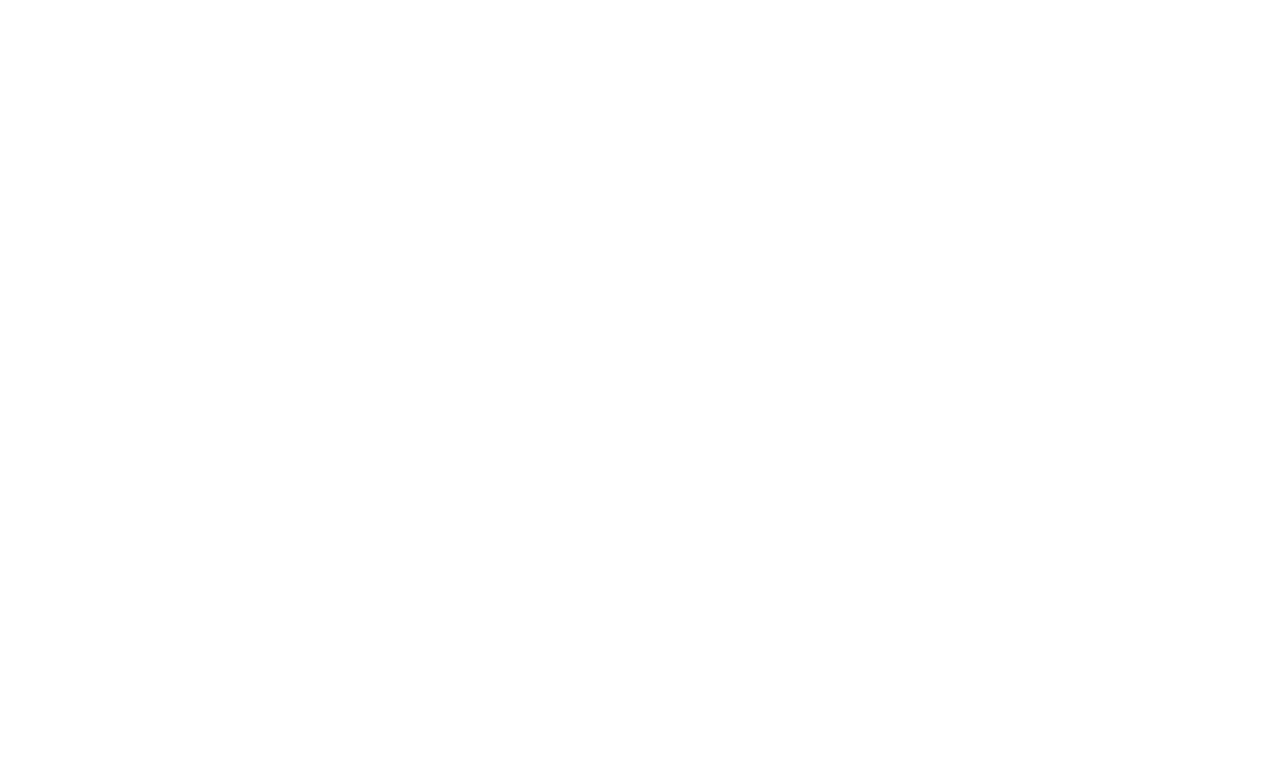
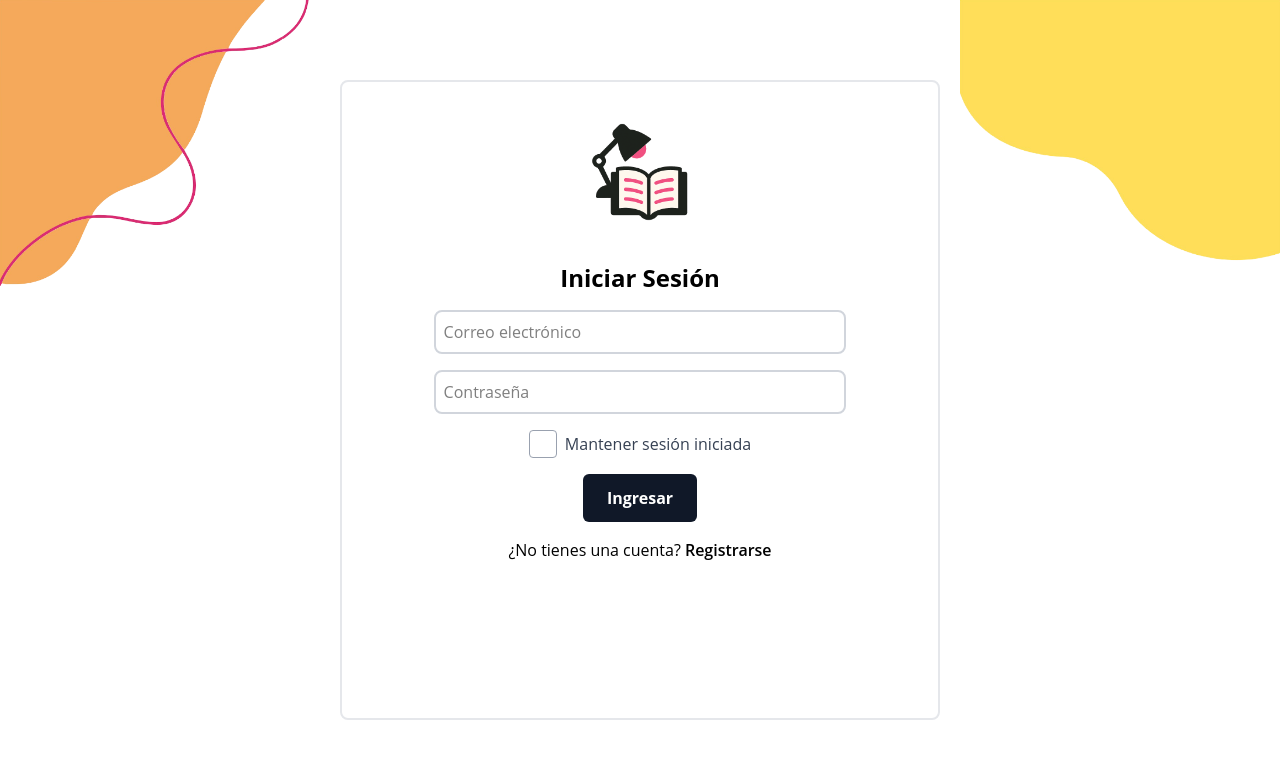
Before and after one commit to xhandlr/note-forge, a React (Vite) app in the folder note-forge-ui/: page /note-forge/login in a window 1280 px wide. Before the commit this address had no page. Shown: the top 758 px of the page. Built offline with nearby package versions, Linux system fonts and the light colour scheme.

Commit message:
fix: corregir rutas de imágenes para producción en gh-pages

```diff
--- a/note-forge-ui/package.json
+++ b/note-forge-ui/package.json
@@ -29,7 +29,9 @@
     "dev": "vite",
     "build": "vite build",
     "preview": "vite preview",
-    "lint": "eslint . --ext js,jsx --fix"
+    "lint": "eslint . --ext js,jsx --fix",
+    "predeploy": "npm run build",
+    "deploy": "gh-pages -d dist"
   },
   "devDependencies": {
     "@eslint/config-array": "^0.21.0",
@@ -40,6 +42,7 @@
     "eslint": "^9.31.0",
     "eslint-plugin-react": "^7.37.5",
     "eslint-plugin-react-hooks": "^5.2.0",
+    "gh-pages": "^6.3.0",
     "vite": "^6.2.3"
   }
 }
--- a/note-forge-ui/src/components/UI/BgDecoration.jsx
+++ b/note-forge-ui/src/components/UI/BgDecoration.jsx
@@ -1,7 +1,9 @@
 import React from "react";
 
 function BgDecoration({file, position = "top-0 left-0",size = "w-xs h-xs", ...props}) {
-    const src = `/src/assets/${file}`;
+
+    const images = import.meta.glob('/src/assets/*', { eager: true, as: 'url' });
+    const src = images[`/src/assets/${file}`];
 
     const base = "absolute mt-0 mr-0 pointer-events-none select-none"
 
--- a/note-forge-ui/src/components/UI/Icon.jsx
+++ b/note-forge-ui/src/components/UI/Icon.jsx
@@ -1,12 +1,10 @@
 import React from "react";
 import { useNavigate } from "react-router-dom";
+import logoDark from '/src/assets/logo-dark.png';
 
 function Icon({ size = "w-8 h-8", type = "light", fontSize = "text-2xl",...props}) {
     const navigate = useNavigate();
-    let sourceIcon = "/src/assets/logo-dark.png";
-    if (type === "dark") {
-        sourceIcon = "/src/assets/logo-dark.png"; // Temporarily using the same icon for dark mode
-    }
+    let sourceIcon = logoDark; // Default to dark logo
 
     return (
         <div
--- a/note-forge-ui/src/components/UI/InfoCard.jsx
+++ b/note-forge-ui/src/components/UI/InfoCard.jsx
@@ -4,7 +4,9 @@
 
     const base = "p-6 rounded-lg shadow-md flex-1 m-4 hover:shadow-lg hover:scale-105 transition-transform duration-200 flex flex-col justify-center items-center";
 
-    const imageSrc = `/src/assets/${image}`;
+    const images = import.meta.glob('/src/assets/*', { eager: true, as: 'url' });
+
+    const imageSrc = images[`/src/assets/${image}`];
 
     return (
         <div className={`${color} ${base} ${size}`}>
--- a/note-forge-ui/src/index.jsx
+++ b/note-forge-ui/src/index.jsx
@@ -21,7 +21,7 @@
 const root = ReactDOM.createRoot(document.getElementById('root'));
 root.render(
   <React.StrictMode>
-    <Router>
+    <Router basename="/note-forge">
       <Routes>
         <Route path="/" element={<Home />} />
         <Route path="/login" element={<Login />} />
--- a/note-forge-ui/src/pages/Auth/Home.jsx
+++ b/note-forge-ui/src/pages/Auth/Home.jsx
@@ -1,6 +1,9 @@
 import React, { useState } from 'react';
 import { loginUser } from '../../services/LoginService';
 import { useNavigate } from 'react-router-dom';
+
+// Assets
+import homeImage from '../../assets/home-image.png';
 
 // UI Components
 import Button from '../../components/UI/Button';
@@ -49,7 +52,7 @@
                     />
                 </div>
             </div>
-            <img className="w-120 h-120" src="/src/assets/home-image.png"/>
+            <img className="w-120 h-120" src={homeImage} alt="Home" />
         </div>
         <section className="w-full flex items-center justify-around border-t-2 border-gray-200">
             <div className="flex flex-row items-start justify-start gap-8 mx-auto max-w-5/6 my-10">
@@ -84,6 +87,3 @@
 }
 
 export default Home;
-
-
-/*<a href="https://www.flaticon.com/free-icons/gpa" title="gpa icons">Gpa icons created by SBTS2018 - Flaticon</a>*/
--- a/note-forge-ui/src/pages/Auth/Login.jsx
+++ b/note-forge-ui/src/pages/Auth/Login.jsx
@@ -1,10 +1,6 @@
 import React, { useState } from 'react';
 import { loginUser } from '../../services/LoginService';
 import { useNavigate } from 'react-router-dom';
-
-// Icons
-import CheckBoxIcon from '@mui/icons-material/CheckBox';
-import CheckBoxOutlineBlankIcon from '@mui/icons-material/CheckBoxOutlineBlank';
 
 // UI Components
 import Button from '../../components/UI/Button';
--- a/note-forge-ui/vite.config.js
+++ b/note-forge-ui/vite.config.js
@@ -12,4 +12,5 @@
   plugins: [
     tailwindcss(),
   ],
+  base: '/note-forge/',
 })
```
Also changed, not shown: 2 other files (tests, documents, lock files or other folders).
